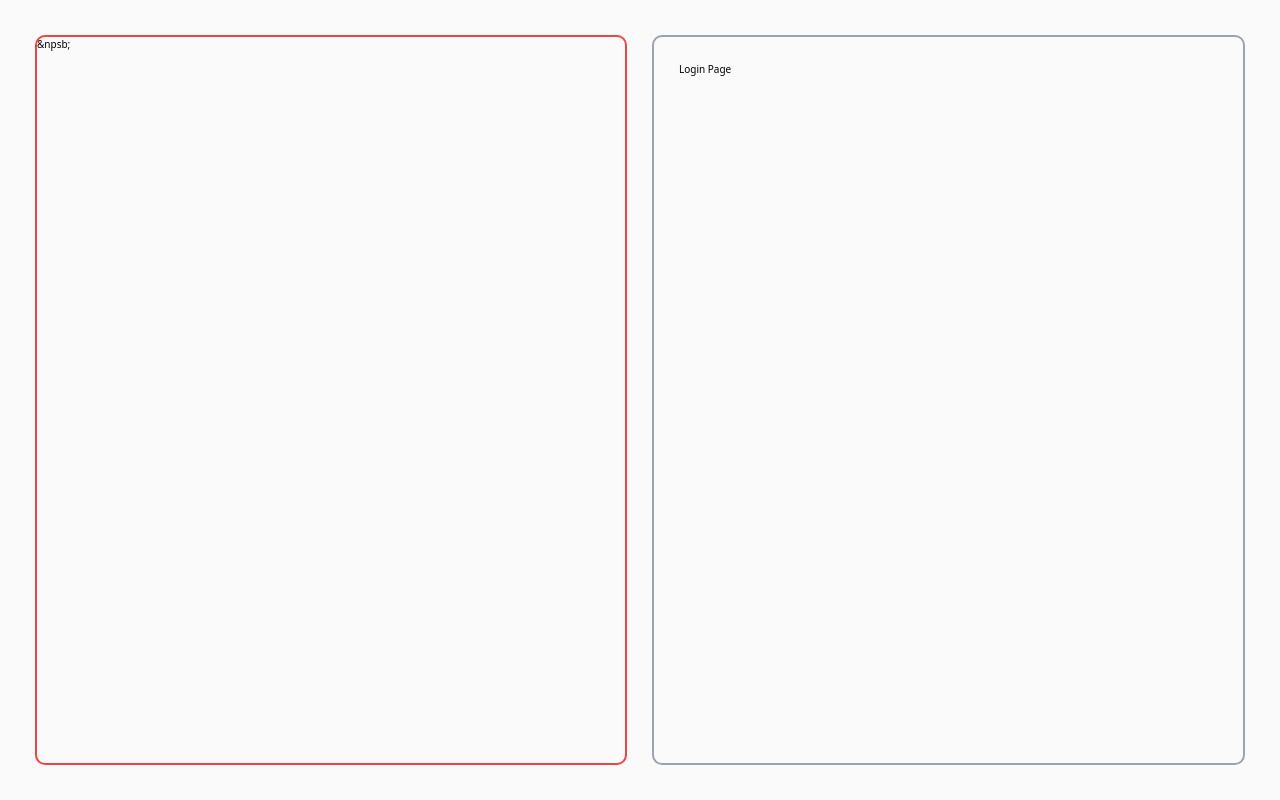
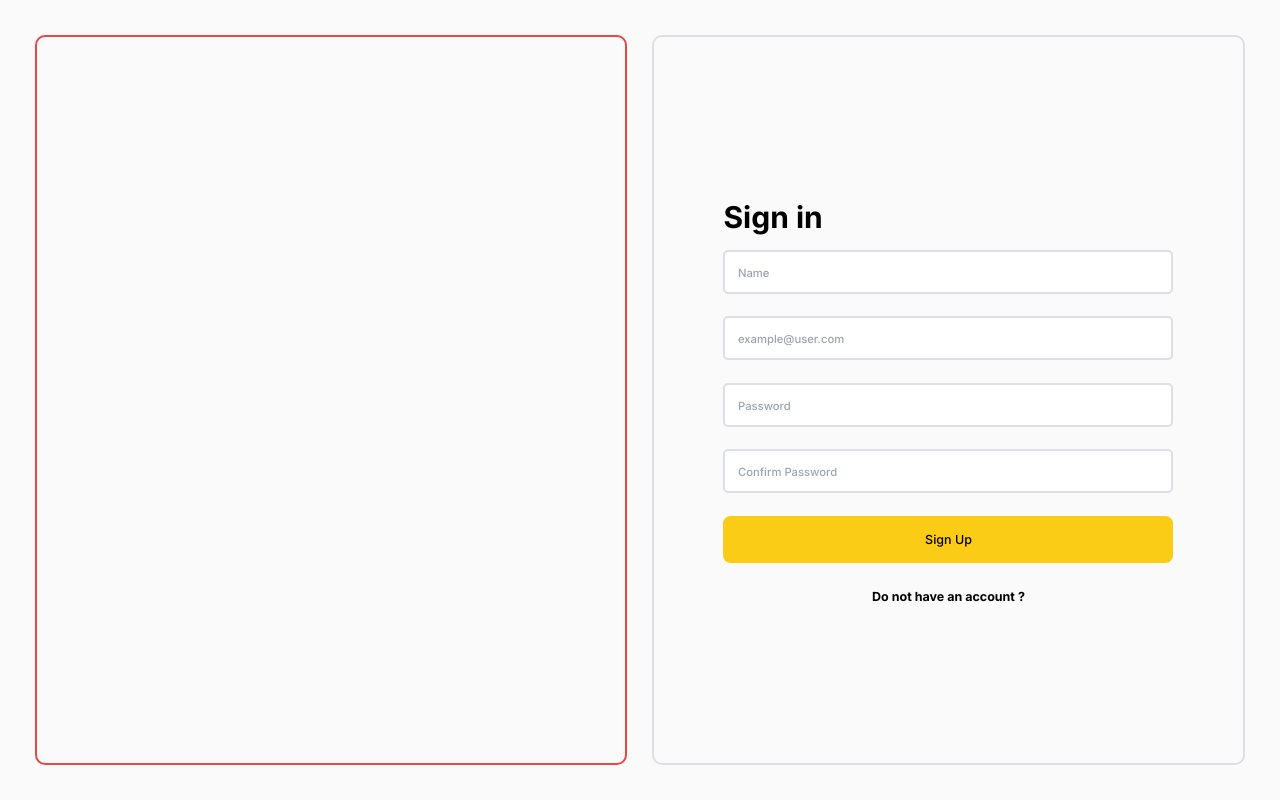
Before and after one commit to AhmedAbdEl-NasserAhmed/Ideatest-Task, a Next.js app: page / in a window 1280 px wide. Built offline with nearby package versions, Linux system fonts and the light colour scheme.

Commit message:
finishing sign in form and implementing sign up form

```diff
--- a/app/layout.tsx
+++ b/app/layout.tsx
@@ -1,17 +1,11 @@
 import type { Metadata } from "next";
-import localFont from "next/font/local";
+import { Inter } from "next/font/google";
 import "./globals.scss";
 import StoreProvider from "./StoreProvider";
 
-const geistSans = localFont({
-  src: "./fonts/GeistVF.woff",
-  variable: "--font-geist-sans",
-  weight: "100 900"
-});
-const geistMono = localFont({
-  src: "./fonts/GeistMonoVF.woff",
-  variable: "--font-geist-mono",
-  weight: "100 900"
+const inter = Inter({
+  subsets: ["latin"],
+  weight: ["500", "700", "800"]
 });
 
 export const metadata: Metadata = {
@@ -28,7 +22,8 @@ export default function RootLayout({
     <StoreProvider>
       <html lang="en">
         <body
-          className={`${geistSans.variable} ${geistMono.variable} antialiased`}
+          suppressHydrationWarning={true}
+          className={`${inter.className} antialiased`}
         >
           {children}
         </body>
--- a/app/page.tsx
+++ b/app/page.tsx
@@ -1,9 +1,23 @@
+import SignInForm from "@/components/Forms/SignInForm";
+import SignUpForm from "@/components/Forms/SignUpForm";
+
 export default function Home() {
   return (
     <div className="bg-main p-14 h-screen flex items-center justify-between gap-10 ">
-      <div className="w-1/2 border-2 border-red-500 h-full rounded-2xl">&npsb;</div>
-      <div className="border-2 border-gray-400 h-full p-10 w-1/2 rounded-2xl">
-        Login Page
+      <div className="w-1/2 border-2 border-red-500 h-full rounded-2xl">
+        &nbsp;
+      </div>
+      <div className="flex flex-col items-center justify-center border-2 border-borderLight h-full p-10 w-1/2 rounded-2xl">
+        <div className="w-[45rem] m-auto">
+          <h2 className="text-[3rem] font-bold">Sign in</h2>
+          <div className="mt-4">
+            <SignUpForm />
+          </div>
+
+          <h2 className="text-xl font-bold text-center mt-10">
+            Do not have an account ?
+          </h2>
+        </div>
       </div>
     </div>
   );
--- /dev/null
+++ b/components/Button/Button.tsx
@@ -0,0 +1,9 @@
+const Button = ({ type, children }) => {
+  return (
+    <button type={type} className="rounded-xl text-xl p-6 bg-yellow-400">
+      {children}
+    </button>
+  );
+};
+
+export default Button;
--- /dev/null
+++ b/components/ErrorMessage/ErrorMessage.tsx
@@ -0,0 +1,7 @@
+import React from "react";
+
+const ErrorMessage = ({ message }) => {
+  return <p className="text-red-400 text-[1.2rem] font-semibold">{message}</p>;
+};
+
+export default ErrorMessage;
--- /dev/null
+++ b/components/Forms/SignInForm.tsx
@@ -0,0 +1,62 @@
+"use client";
+
+import { useForm } from "react-hook-form";
+
+import Input from "@/components/Input/Input";
+import Button from "../Button/Button";
+
+type FormValues = {
+  email: string;
+  password: string;
+};
+
+const SignInForm = () => {
+  const {
+    register,
+    watch,
+    handleSubmit,
+    formState: { errors }
+  } = useForm<FormValues>();
+
+  const fromData = watch();
+
+  console.log(fromData);
+
+  console.log("errors", errors);
+
+  function onSubmit() {}
+
+  return (
+    <form onSubmit={handleSubmit(onSubmit)} className="flex flex-col gap-5">
+      <Input
+        errorMessage={errors["email"] && errors["email"]?.message}
+        register={{
+          ...register("email", {
+            required: {
+              value: true,
+              message: "Please enter your email"
+            }
+          })
+        }}
+        placeholder="example@user.com"
+        type="text"
+      />
+      <Input
+        errorMessage={errors["password"] && errors["password"]?.message}
+        register={{
+          ...register("password", {
+            required: {
+              value: true,
+              message: "Please enter your password"
+            }
+          })
+        }}
+        placeholder="Password"
+        type="password"
+      />
+      <Button type="submit">Sign In</Button>
+    </form>
+  );
+};
+
+export default SignInForm;
--- /dev/null
+++ b/components/Forms/SignUpForm.tsx
@@ -0,0 +1,96 @@
+"use client";
+
+import { useForm } from "react-hook-form";
+
+import Input from "@/components/Input/Input";
+import Button from "../Button/Button";
+
+type FormValues = {
+  name: string;
+  email: string;
+  password: string;
+  confirmPassword: string;
+};
+
+const SignUpForm = () => {
+  const {
+    register,
+    watch,
+    handleSubmit,
+    formState: { errors }
+  } = useForm<FormValues>();
+
+  const fromData = watch();
+
+  console.log(fromData);
+
+  console.log("errors", errors);
+
+  function onSubmit() {}
+
+  return (
+    <form onSubmit={handleSubmit(onSubmit)} className="flex flex-col gap-5">
+      <Input
+        errorMessage={errors["name"] && errors["name"]?.message}
+        register={{
+          ...register("name", {
+            required: {
+              value: true,
+              message: "Please enter your name "
+            },
+            minLength: {
+              value: 6,
+              message: "Please enter name not less than 6 character"
+            }
+          })
+        }}
+        placeholder="Name"
+        type="text"
+      />
+      <Input
+        errorMessage={errors["email"] && errors["email"]?.message}
+        register={{
+          ...register("email", {
+            required: {
+              value: true,
+              message: "Please enter your email"
+            }
+          })
+        }}
+        placeholder="example@user.com"
+        type="text"
+      />
+      <Input
+        errorMessage={errors["password"] && errors["password"]?.message}
+        register={{
+          ...register("password", {
+            required: {
+              value: true,
+              message: "Please enter your password"
+            }
+          })
+        }}
+        placeholder="Password"
+        type="password"
+      />
+      <Input
+        errorMessage={
+          errors["confirmPassword"] && errors["confirmPassword"]?.message
+        }
+        register={{
+          ...register("confirmPassword", {
+            required: {
+              value: true,
+              message: "Please confirm your password"
+            }
+          })
+        }}
+        placeholder="Confirm Password"
+        type="password"
+      />
+      <Button type="submit">Sign Up</Button>
+    </form>
+  );
+};
+
+export default SignUpForm;
--- /dev/null
+++ b/components/Input/Input.tsx
@@ -0,0 +1,42 @@
+import { UseFormRegisterReturn } from "react-hook-form";
+import ErrorMessage from "../ErrorMessage/ErrorMessage";
+
+interface Props {
+  name?: string;
+  type: string;
+  placeholder?: string;
+  register?: UseFormRegisterReturn;
+  value?: string;
+  label?: string;
+  onChange?: (e) => void;
+  errorMessage?: string;
+}
+
+const Input = ({
+  name,
+  type,
+  placeholder,
+  register,
+  value,
+  onChange,
+  label,
+  errorMessage
+}: Props) => {
+  return (
+    <div className="flex flex-col gap-4">
+      {label && <label className="text-xl ">{label}</label>}
+      <input
+        value={value}
+        onChange={onChange}
+        name={name}
+        {...register}
+        placeholder={placeholder}
+        className="focus:outline-none placeholder:text-lg px-5 py-4 border-2 border-borderLight rounded-lg w-full text-2xl "
+        type={type}
+      />
+      <ErrorMessage message={errorMessage} />
+    </div>
+  );
+};
+
+export default Input;
--- a/tailwind.config.ts
+++ b/tailwind.config.ts
@@ -9,7 +9,8 @@ const config: Config = {
   theme: {
     extend: {
       colors: {
-        main: "#fafafa"
+        main: "#fafafa",
+        borderLight: "#DCE0E5"
       }
     }
   },
```
